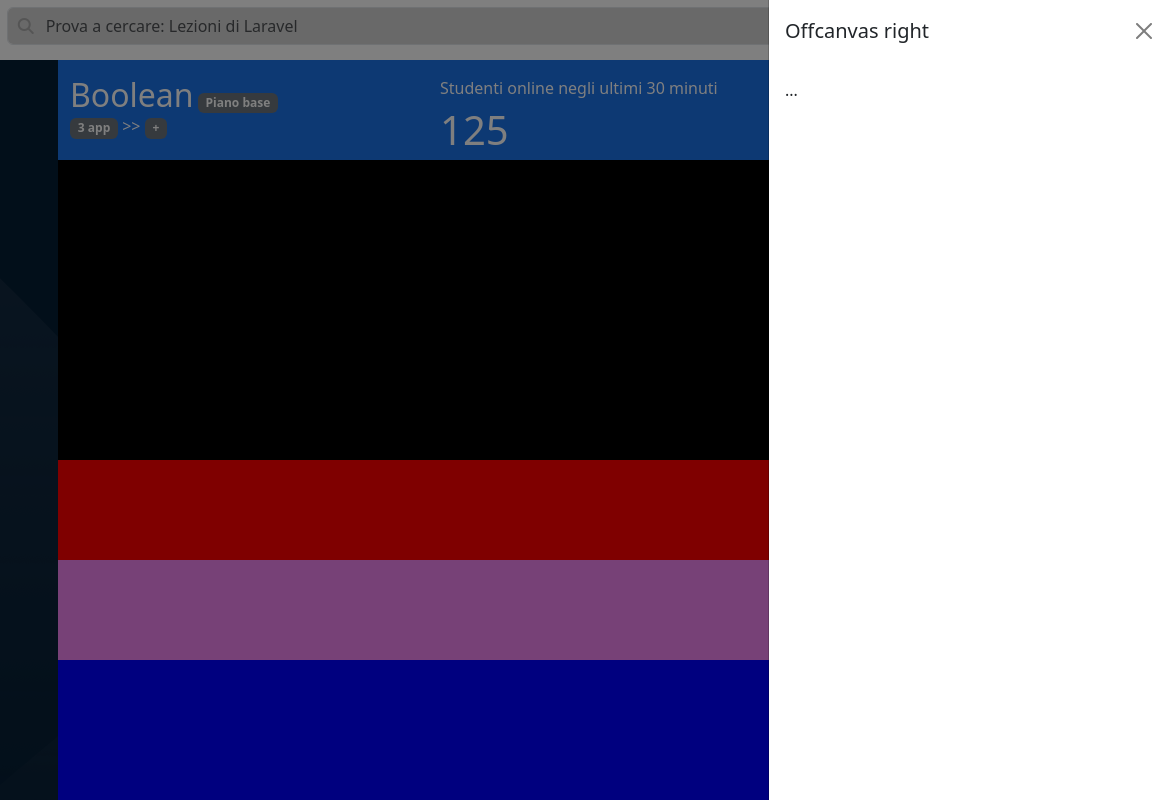
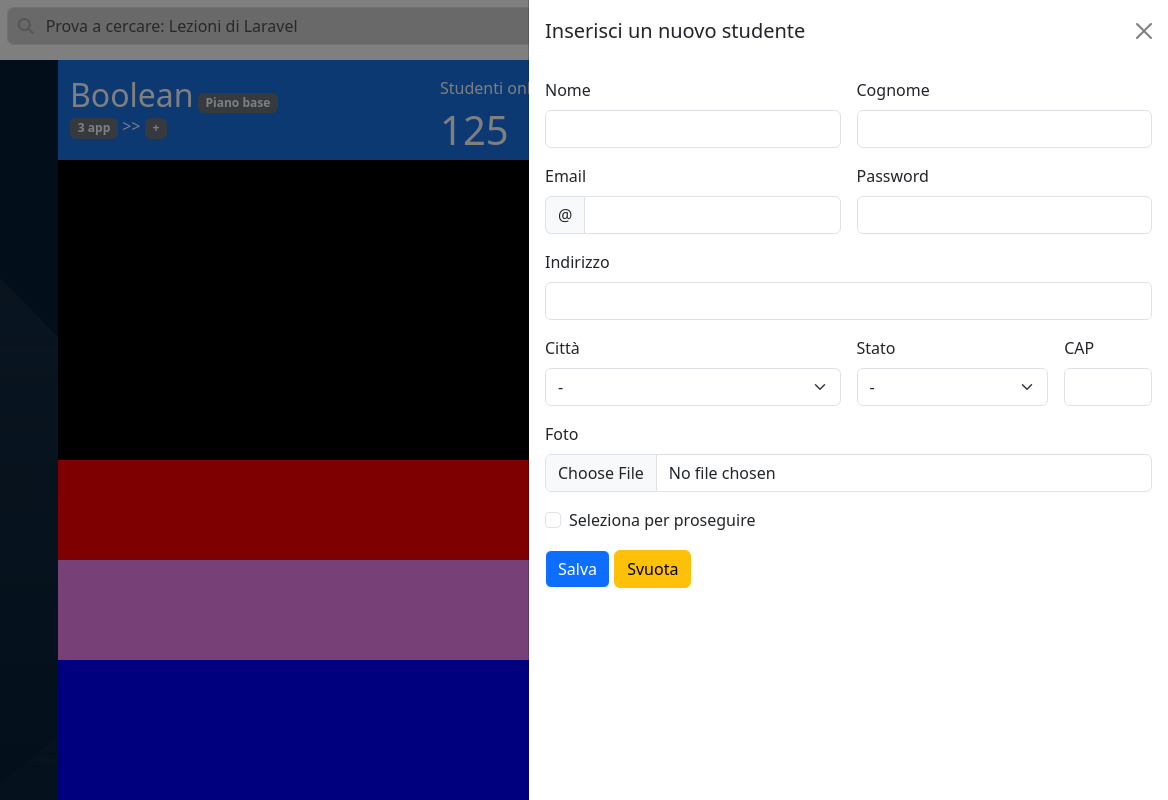
Before and after one commit to robertobenfini/html-css-bootstrap-dashboard, a plain HTML site: page index.html in a window 1280 px wide. Both pictures are taken after a click on the button 1075 px from the left and 95 px from the top of the page. Shown: the full height of the page, 112-1280 px from the left. Drawn offline with nearby package versions, Linux system fonts and the light colour scheme.

Commit message:
[ADD] contenuti-offcanvas

```diff
--- a/index.html
+++ b/index.html
@@ -101,17 +101,7 @@
                         <div class="col-12 col-md-4 py-3 order-md-last order-sm-first">
                             <div class="content">
                                 <span class="me-2">Nuovo Studente</span>
-                                <button class="btn btn-primary" type="button" data-bs-toggle="offcanvas" data-bs-target="#offcanvasRight" aria-controls="offcanvasRight"><i class="fa-solid fa-plus" style="color: #ffffff;"></i></button>
-
-                                <div class="offcanvas offcanvas-end" tabindex="-1" id="offcanvasRight" aria-labelledby="offcanvasRightLabel">
-                                <div class="offcanvas-header">
-                                    <h5 class="offcanvas-title" id="offcanvasRightLabel">Offcanvas right</h5>
-                                    <button type="button" class="btn-close" data-bs-dismiss="offcanvas" aria-label="Close"></button>
-                                </div>
-                                <div class="offcanvas-body">
-                                    ...
-                                </div>
-                                </div>
+                                <button class="btn btn-outline-light" type="button" data-bs-toggle="offcanvas" data-bs-target="#offcanvasWithBothOptions" aria-controls="offcanvasWithBothOptions"><i class="fa-solid fa-plus" style="color: #ffffff;"></i></button>
                             </div>
                         </div>
                     </div>
@@ -138,5 +128,78 @@
             </section>
         </main>
         <!--fine main-->
+
+        <!-- OFFCANVAS -->
+        <div class="offcanvas offcanvas-end w-50 w-canvas" data-bs-scroll="true" tabindex="-1" id="offcanvasWithBothOptions" aria-labelledby="offcanvasWithBothOptionsLabel">
+            <div class="offcanvas-header">
+                <h5 class="offcanvas-title" id="offcanvasWithBothOptionsLabel">
+                    Inserisci un nuovo studente
+                </h5>
+                <button type="button" class="btn-close" data-bs-dismiss="offcanvas" aria-label="Close"></button>
+            </div>
+            <div class="offcanvas-body">
+            <form class="row g-3">
+                <div class="col-6">
+                    <label for="first-name" class="form-label">Nome</label>
+                    <input type="text" class="form-control" aria-label="First name" id="first-name" required>
+                </div>
+                <div class="col-6">
+                    <label for="last-name" class="form-label">Cognome</label>
+                    <input type="text" class="form-control" aria-label="Last name" id="last-name" required>
+                </div>
+                <div class="col-md-6">
+                    <label for="validationCustomUsername" class="form-label">Email</label>
+                    <div class="input-group has-validation">
+                        <span class="input-group-text" id="inputGroupPrepend">@</span>
+                        <input type="text" class="form-control" id="validationCustomUsername" aria-describedby="inputGroupPrepend" required>
+                        <div class="invalid-feedback">
+                            Please choose a correct mail.
+                        </div>
+                    </div>
+                </div>
+                <div class="col-md-6">
+                    <label for="inputPassword4" class="form-label">Password</label>
+                    <input type="password" class="form-control inputPassword4" required>
+                </div>
+                <div class="col-12">
+                    <label for="inputAddress" class="form-label">Indirizzo</label>
+                    <input type="text" class="form-control" id="inputAddress">
+                </div>
+                <div class="col-md-6">
+                    <label for="inputCity" class="form-label">Città </label>
+                    <select class="form-select" id="inputCity">
+                        <option>-</option>
+                    </select>
+                </div>
+                <div class="col-md-4">
+                    <label for="inputState" class="form-label">Stato</label>
+                    <select id="inputState" class="form-select">
+                        <option>-</option>
+                    </select>
+                </div>
+                <div class="col-md-2">
+                    <label for="inputZip" class="form-label">CAP</label>
+                    <input type="number" maxlength="5" class="form-control" id="inputZip">
+                </div>
+                <div class="col-12">
+                    <label for="formFile" class="form-label">Foto</label>
+                    <input class="form-control" type="file" id="formFile">
+                </div>
+                <div class="col-12">
+                <div class="form-check">
+                        <input class="form-check-input" type="checkbox" id="gridCheck">
+                        <label class="form-check-label" for="gridCheck">
+                            Seleziona per proseguire
+                        </label>
+                </div>
+                </div>
+                <div class="col-12">
+                    <button type="submit" class="btn btn-primary">Salva</button>
+                    <button type="submit" class="btn btn-warning">Svuota</button>
+                </div>
+            </form>
+            </div>
+        </div>
+        <!-- FINE OFFCANVAS -->
     </body>
 </html>
```
